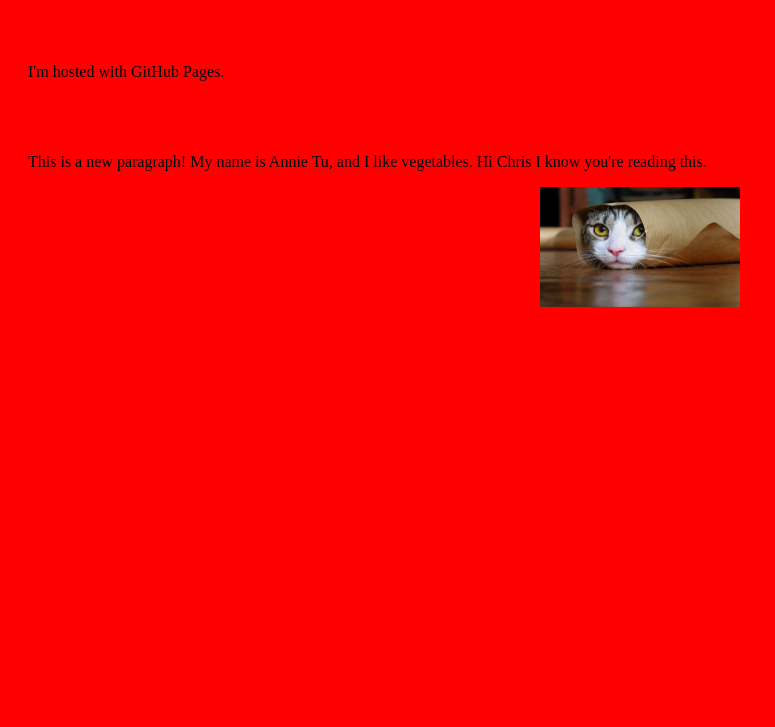
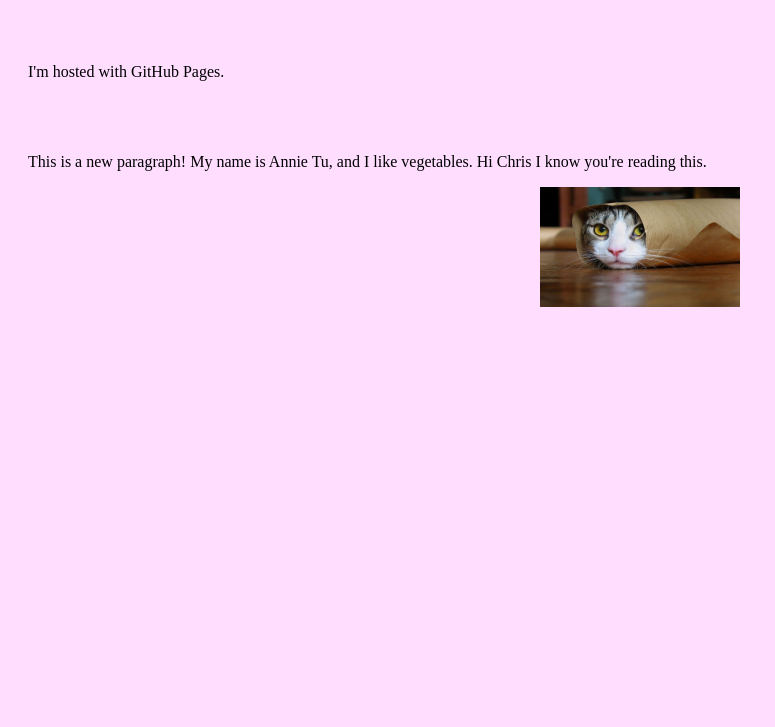
Before and after one commit to AnnieTuu/annietuu.github.io, a plain HTML site: page index.html in a window 1280 px wide. Shown: the part 73-800 px from the top of the page, without its empty margins (0-775 px from the left). Drawn offline with Linux system fonts and the light colour scheme.

Commit message:
changed color

```diff
--- a/style.css
+++ b/style.css
@@ -1,5 +1,5 @@
 body {
-  background-color: #f00;
+  background-color: #fdf;
 }
 
 h1 {
```
